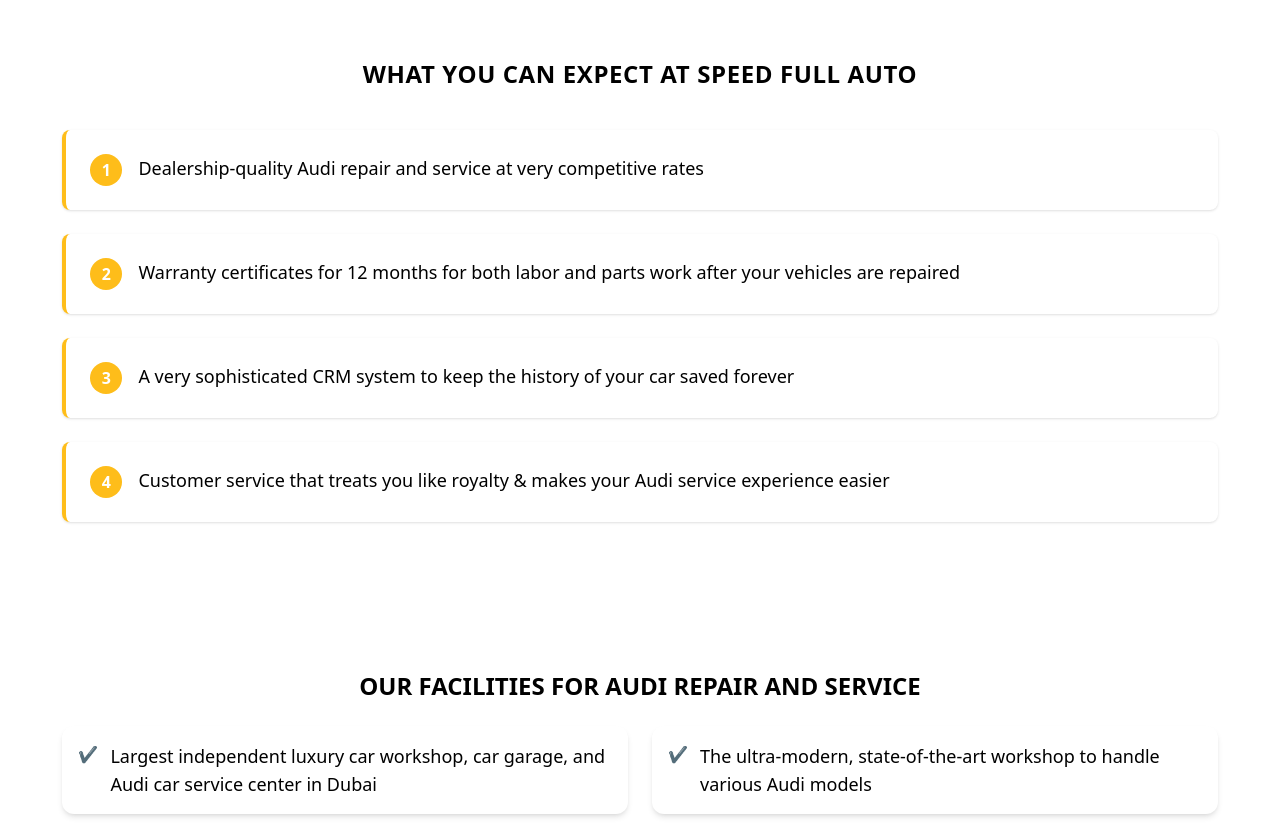
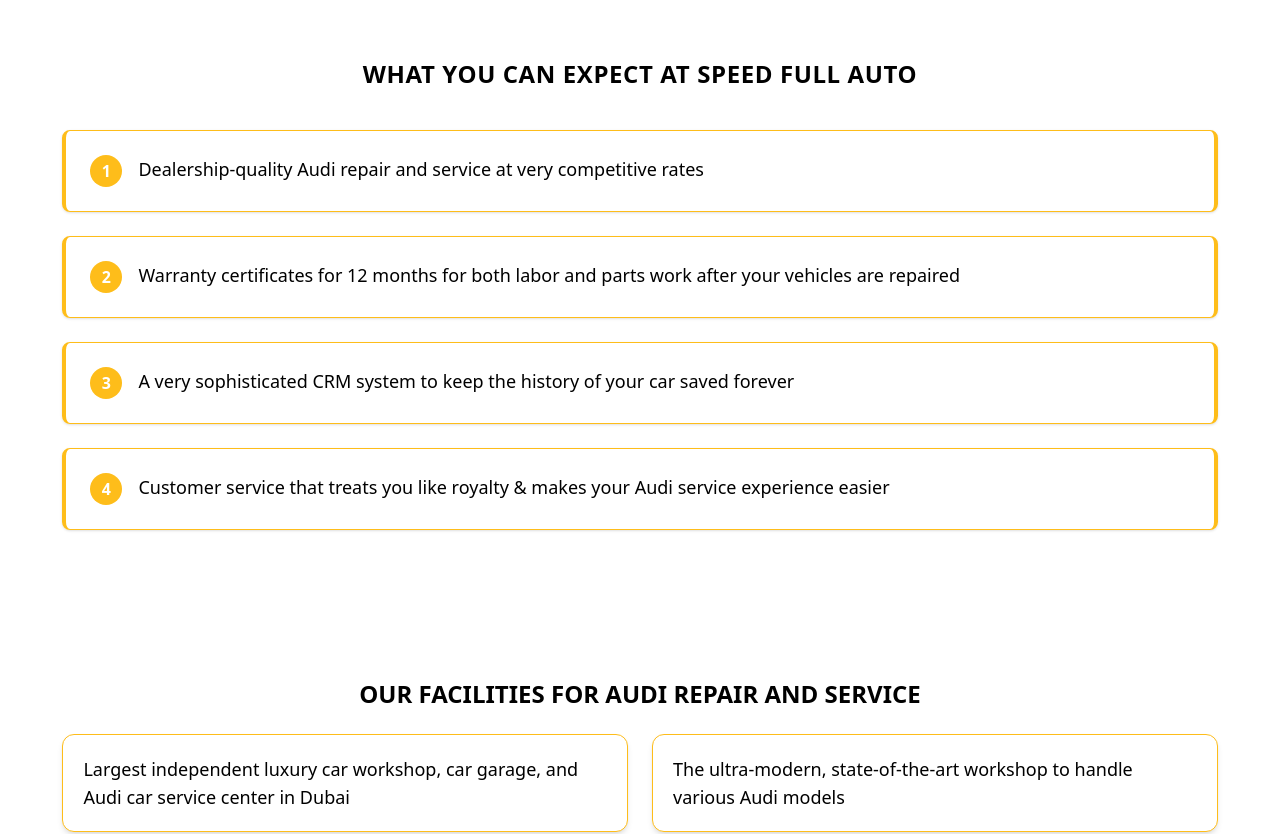
Before and after one commit to Vr7Rizwan/full-speed-auto, a Next.js app: page /brands/audi in a window 1280 px wide. Shown: the part 2880-3714 px from the top of the page. Built offline with nearby package versions, Linux system fonts and the light colour scheme.

Commit message:
add border

```diff
--- a/app/components/Brands/Facilities.tsx
+++ b/app/components/Brands/Facilities.tsx
@@ -17,9 +17,10 @@
         {facilities?.map((facility, i) => (
           <div
             key={facility + i}
-            className="flex items-start gap-3 bg-white p-4 rounded-xl shadow-md hover:shadow-xl transition-shadow duration-300"
+            className="flex items-start gap-3 bg-white p-5 border border-secondary rounded-xl shadow-md hover:shadow-xl transition-shadow duration-300"
           >
-            <span className="txtColor">✔</span>
+            {/* <span className="txtColor">✔</span> */}
+
             <p className="txtColor normalText">{facility}</p>
           </div>
         ))}
--- a/app/components/Brands/WhatCanYouExpect.tsx
+++ b/app/components/Brands/WhatCanYouExpect.tsx
@@ -15,9 +15,9 @@
         {whatToExpect?.map((item, i) => (
           <div
             key={item + i}
-            className="flex items-start gap-4 p-4 md:p-6 rounded-lg border-l-4 border-secondary shadow-sm hover:shadow-md transition-shadow duration-300"
+            className="flex items-start gap-4 p-4 md:p-6 rounded-lg border-l-4 border-secondary border-r-4 border-b border-t shadow-sm hover:shadow-md transition-shadow duration-300"
           >
-            <div className=" w-8 h-8 flex items-center justify-center rounded-full bg-secondary text-primary font-semibold">
+            <div className="w-8 h-8 flex items-center justify-center rounded-full bg-secondary text-primary font-semibold">
               {i + 1}
             </div>
             <p className="txtColor normalText">{item}</p>
--- a/app/components/Navbar.tsx
+++ b/app/components/Navbar.tsx
@@ -101,10 +101,10 @@
         </div>
 
         {/* Mobile Hamburger */}
-        <div className="lg:hidden">
-          <button onClick={() => setMobileMenuOpen(!mobileMenuOpen)}>
+        <div className="lg:hidden ">
+          <button  onClick={() => setMobileMenuOpen(!mobileMenuOpen)}>
             {mobileMenuOpen ? (
-              <X className="w-6 h-6" />
+              <X className="w-6 h-6 " />
             ) : (
               <Menu className="w-6 h-6" />
             )}
```
